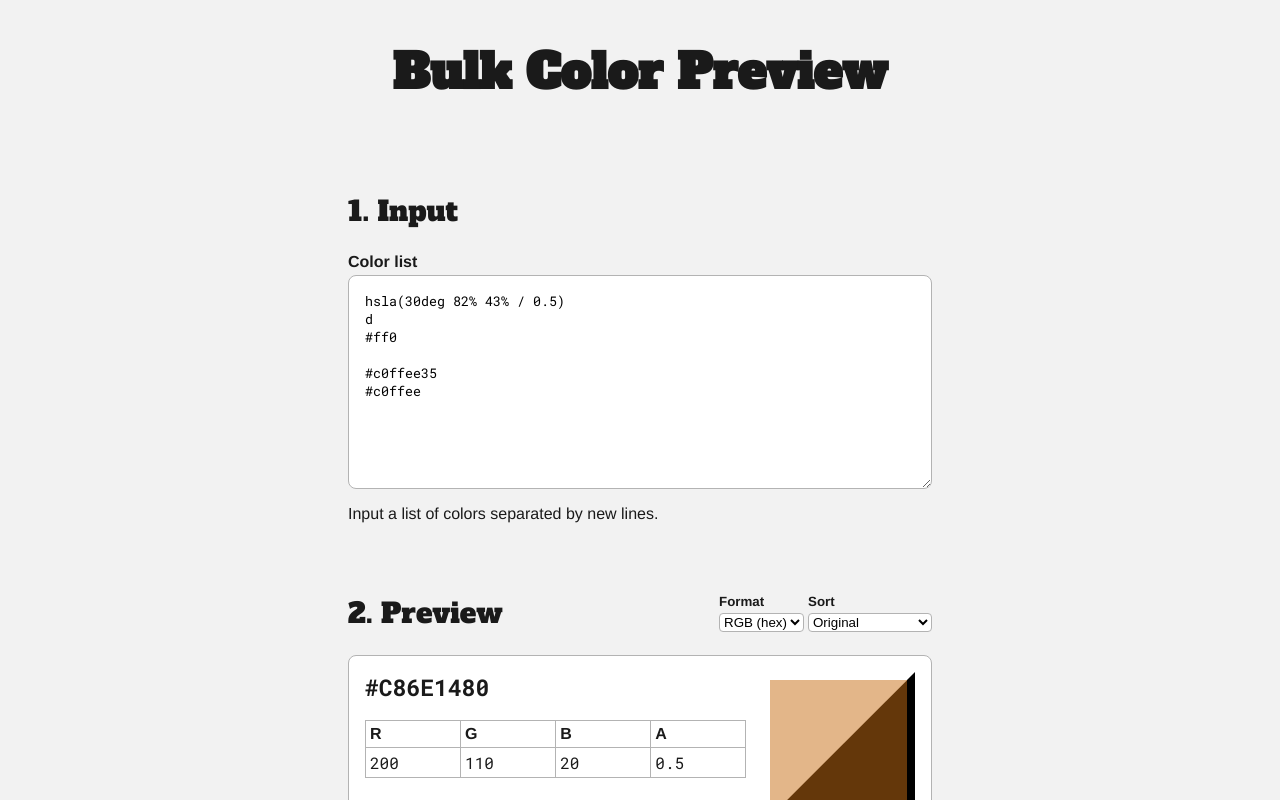
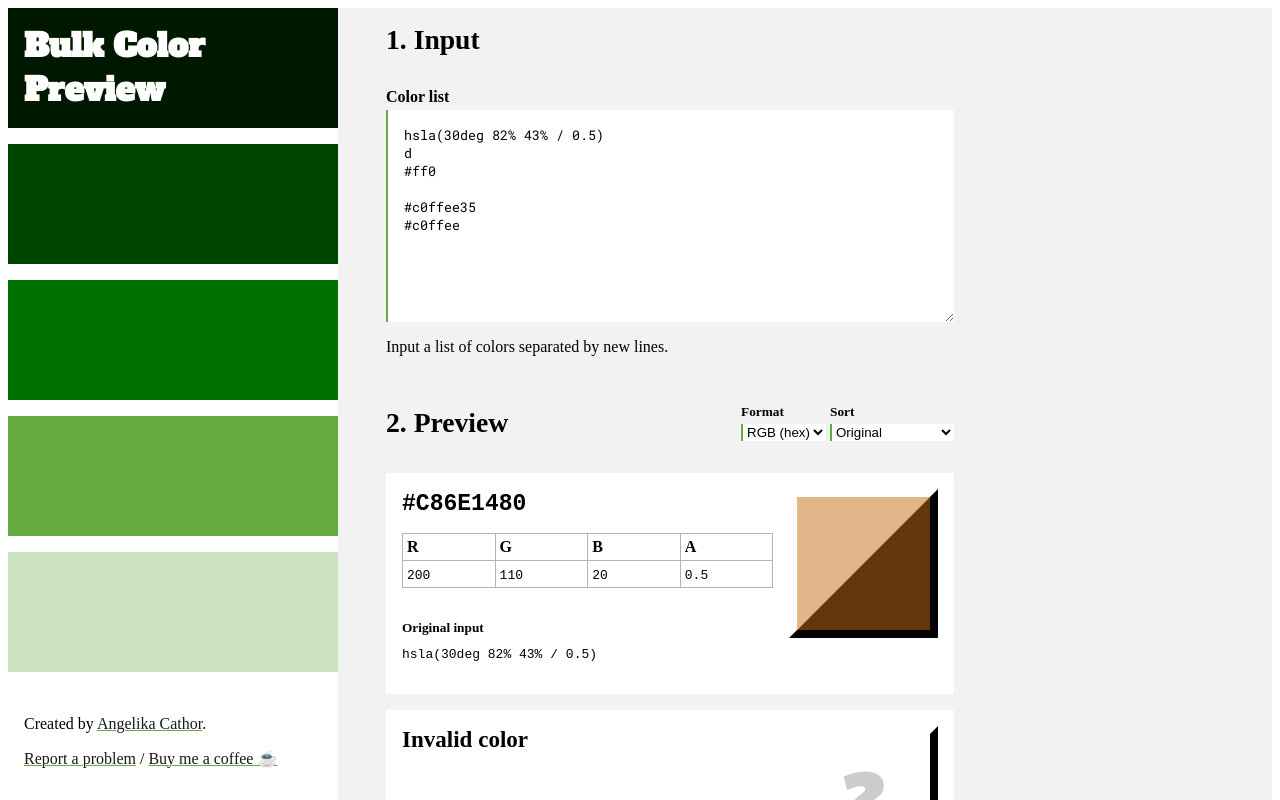
Before and after one commit to angelikatyborska/color-preview, a SvelteKit app: page / in a window 1280 px wide. Shown: the top 800 px of the page. Built offline with nearby package versions, Linux system fonts and the light colour scheme; a web font is replaced by a local one.

Commit message:
Develop layout

```diff
--- /dev/null
+++ b/src/global.css
@@ -0,0 +1,134 @@
+:root {
+  --heading-font-family: 'Alfa Slab One', serif;
+  --paragraph-font-family: 'Roboto', Helvetica Neue, Helvetica, Arial, sans-serif;
+  --code-font-family: 'Roboto Mono', Courier, monospace;
+
+  --font-size-h1: 2.986rem;
+  --font-size-h2: 2.488rem;
+  --font-size-h3: 2.074rem;
+  --font-size-h4: 1.728rem;
+  --font-size-h5: 1.44rem;
+  --font-size-h6: 1.2rem;
+  --font-size-p: 1rem;
+  --font-size-small: 0.833rem;
+
+  --grayscale-0: hsl(0deg 0% 0%);
+  --grayscale-10: hsl(0deg 0% 10%);
+  --grayscale-20: hsl(0deg 0% 20%);
+  --grayscale-30: hsl(0deg 0% 30%);
+  --grayscale-40: hsl(0deg 0% 40%);
+  --grayscale-50: hsl(0deg 0% 50%);
+  --grayscale-60: hsl(0deg 0% 60%);
+  --grayscale-70: hsl(0deg 0% 70%);
+  --grayscale-80: hsl(0deg 0% 80%);
+  --grayscale-90: hsl(0deg 0% 90%);
+  --grayscale-95: hsl(0deg 0% 95%);
+  --grayscale-100: hsl(0deg 0% 100%);
+
+  --text-color: var(--grayscale-10);
+  --background-color: var(--grayscale-95);
+
+  --spacing-xs: 4px;
+  --spacing-sm: 8px;
+  --spacing-md: 16px;
+  --spacing-lg: 32px;
+  --spacing-xl: 64px;
+
+  --transition-duration: 0.2s;
+  --transition-function: ease-in-out;
+
+  --purple-10: hsl(280 70% 10%);
+  --purple-30: hsl(280 70% 30%);
+  --purple-40: hsl(280 70% 40%);
+  --purple-50: hsl(280 70% 50%);
+  --purple-70: hsl(280 70% 70%);
+  --purple-90: hsl(280 70% 90%);
+  --purple-95: hsl(280 70% 95%);
+
+  --hue-rotate-animation-name: hueRotate;
+  /*--hue-rotate-animation-duration: 120s;*/
+  --hue-rotate-animation-duration: 20s;
+  --hue-rotate-animation-timing-function: linear;
+  --hue-rotate-animation-iteration-count: infinite;
+
+  * {
+    outline-offset: 2px;
+
+    &:focus {
+      outline-color: transparent;
+    }
+
+    &:focus-visible {
+      outline-color: var(--purple-50);
+    }
+  }
+}
+
+body {
+  font-family: var(--paragraph-font-family);
+  font-size: var(--font-size-p);
+  color: var(--text-color);
+  margin: 0;
+  padding: 0;
+}
+
+code {
+  font-family: var(--code-font-family);
+}
+
+h1 {
+  font-size: var(--font-size-h1);
+  font-family: var(--heading-font-family);
+}
+
+h2 {
+  font-size: var(--font-size-h2);
+  font-family: var(--heading-font-family);
+  font-weight: 400;
+}
+
+h3 {
+  font-size: var(--font-size-h3);
+  font-family: var(--heading-font-family);
+  font-weight: 400;
+}
+
+h4 {
+  font-size: var(--font-size-h4);
+  font-family: var(--heading-font-family);
+  font-weight: 400;
+}
+
+h5 {
+  font-size: var(--font-size-h5);
+  font-family: var(--heading-font-family);
+  font-weight: 400;
+}
+
+h6 {
+  font-size: var(--font-size-h6);
+  font-family: var(--heading-font-family);
+  font-weight: 400;
+}
+
+p {
+  font-size: var(--font-size-p);
+}
+
+a {
+  transition: var(--transition-duration) color var(--transition-function);
+  color: var(--text-color);
+  text-decoration-color: var(--purple-70);
+  text-decoration-thickness: 1px;
+
+  @media (prefers-reduced-motion: no-preference) {
+    animation-name: var(--hue-rotate-animation-name);
+    animation-duration: var(--hue-rotate-animation-duration);
+    animation-timing-function: var(--hue-rotate-animation-timing-function);
+    animation-iteration-count: var(--hue-rotate-animation-iteration-count);
+  }
+
+  &:hover {
+    color: var(--purple-40);
+  }
+}
--- a/src/lib/components/App.svelte
+++ b/src/lib/components/App.svelte
@@ -20,12 +20,10 @@
 </script>
 
 <div class="app">
-  <div class="intro">
-    <h1>Bulk Color Preview</h1>
-  </div>
-
   <div class="form">
-    <h2 class="step-heading">1. Input</h2>
+    <div class="step-heading-wrapper">
+      <h2 class="step-heading">1. Input</h2>
+    </div>
     <InputWithLabel labelFor="color-list-input" label="Color list">
       <textarea id="color-list-input" name="color-list-input" cols="10" rows="10" bind:value
       ></textarea>
@@ -33,7 +31,7 @@
     <p>Input a list of colors separated by new lines.</p>
   </div>
   <div>
-    <div class="heading-with-settings-wrapper">
+    <div class="step-heading-wrapper">
       <h2 class="step-heading">2. Preview</h2>
 
       <div class="settings">
@@ -57,35 +55,41 @@
 </div>
 
 <style>
-  @import '../../app.css';
-
   .app {
     display: grid;
     grid-auto-rows: min-content;
     gap: var(--spacing-lg);
   }
 
-  .intro {
-    text-align: center;
+  .step-heading {
+    margin: 0;
+    font-size: var(--font-size-h4);
+    white-space: nowrap;
   }
 
-  .step-heading {
-    font-size: var(--font-size-h4);
-  }
-
-  .heading-with-settings-wrapper {
+  .step-heading-wrapper {
+    margin-block: 0 var(--spacing-lg);
     display: flex;
     flex-direction: row;
     justify-content: space-between;
     align-items: center;
+    gap: var(--spacing-lg);
   }
 
   textarea {
     resize: vertical;
+    background-color: var(--grayscale-100);
+    border: 0;
+    border-left: 2px solid var(--purple-70);
     padding: var(--spacing-md);
-    border-radius: var(--box-border-radius);
-    border: var(--box-border);
     font-family: var(--code-font-family);
+
+    @media (prefers-reduced-motion: no-preference) {
+      animation-name: var(--hue-rotate-animation-name);
+      animation-duration: var(--hue-rotate-animation-duration);
+      animation-timing-function: var(--hue-rotate-animation-timing-function);
+      animation-iteration-count: var(--hue-rotate-animation-iteration-count);
+    }
   }
 
   .settings {
--- a/src/lib/components/ColorCard.svelte
+++ b/src/lib/components/ColorCard.svelte
@@ -129,8 +129,6 @@
     display: grid;
     grid-template-areas: 'text preview';
     padding: var(--spacing-md);
-    border-radius: var(--box-border-radius);
-    border: var(--box-border);
     grid-template-columns: minmax(0, 5fr) minmax(0, 2fr);
     background-color: var(--grayscale-100);
   }
@@ -183,12 +181,12 @@
   }
 
   .preview {
+    container-type: inline-size;
     grid-area: preview;
     position: relative;
     background: white;
     overflow: hidden;
     aspect-ratio: 1/1;
-    font-size: 100px;
     text-align: center;
     display: flex;
     flex-direction: row;
@@ -221,6 +219,7 @@
     }
 
     .content {
+      font-size: 50cqi;
       position: relative;
       z-index: 2;
       font-family: var(--heading-font-family);
--- a/src/lib/components/Select.svelte
+++ b/src/lib/components/Select.svelte
@@ -15,14 +15,21 @@
 
 <style>
   select {
-    border: var(--box-border);
-    border-radius: var(--box-border-radius-small);
+    border: 0;
     background-color: var(--grayscale-100);
+    border-left: 2px solid var(--purple-70);
     cursor: pointer;
     transition: var(--transition-duration) background-color var(--transition-function);
 
+    @media (prefers-reduced-motion: no-preference) {
+      animation-name: var(--hue-rotate-animation-name);
+      animation-duration: var(--hue-rotate-animation-duration);
+      animation-timing-function: var(--hue-rotate-animation-timing-function);
+      animation-iteration-count: var(--hue-rotate-animation-iteration-count);
+    }
+
     &:hover {
-      background-color: var(--grayscale-95);
+      background-color: var(--purple-95);
     }
   }
 </style>
--- a/src/routes/+layout.svelte
+++ b/src/routes/+layout.svelte
@@ -9,136 +9,148 @@
 </svelte:head>
 
 <div class="page">
+  <header>
+    <h1><div>Bulk Color Preview</div></h1>
+    <div></div>
+    <div></div>
+    <div></div>
+    <div></div>
+  </header>
+
   <main>
     {@render children()}
   </main>
 
   <footer>
     <p>
-      <a href="https://github.com/angelikatyborska/color-preview/issues">Report a problem</a>.
+      Created by <a href="https://angelika.me">Angelika Cathor</a>.
     </p>
+
     <p>
-      Created by <a href="https://angelika.me">Angelika Cathor</a>.
-      <a href="https://ko-fi.com/angelikatyborska">Buy me a coffee ☕️</a>.
+      <a href="https://github.com/angelikatyborska/color-preview/issues">Report a problem</a>
+      /
+      <a href="https://ko-fi.com/angelikatyborska">Buy me a coffee&nbsp;☕️</a>
     </p>
   </footer>
 </div>
 
 <style>
-  :root {
-    --heading-font-family: 'Alfa Slab One', serif;
-    --paragraph-font-family: 'Roboto', Helvetica Neue, Helvetica, Arial, sans-serif;
-    --code-font-family: 'Roboto Mono', Courier, monospace;
-
-    --font-size-h1: 2.986rem;
-    --font-size-h2: 2.488rem;
-    --font-size-h3: 2.074rem;
-    --font-size-h4: 1.728rem;
-    --font-size-h5: 1.44rem;
-    --font-size-h6: 1.2rem;
-    --font-size-p: 1rem;
-    --font-size-small: 0.833rem;
-
-    --grayscale-0: hsl(0deg 0% 0%);
-    --grayscale-10: hsl(0deg 0% 10%);
-    --grayscale-20: hsl(0deg 0% 20%);
-    --grayscale-30: hsl(0deg 0% 30%);
-    --grayscale-40: hsl(0deg 0% 40%);
-    --grayscale-50: hsl(0deg 0% 50%);
-    --grayscale-60: hsl(0deg 0% 60%);
-    --grayscale-70: hsl(0deg 0% 70%);
-    --grayscale-80: hsl(0deg 0% 80%);
-    --grayscale-90: hsl(0deg 0% 90%);
-    --grayscale-95: hsl(0deg 0% 95%);
-    --grayscale-100: hsl(0deg 0% 100%);
-
-    --text-color: var(--grayscale-10);
-    --background-color: var(--grayscale-95);
-
-    --spacing-xs: 4px;
-    --spacing-sm: 8px;
-    --spacing-md: 16px;
-    --spacing-lg: 32px;
-    --spacing-xl: 64px;
-
-    --box-border: 1px solid var(--grayscale-70);
-    --box-border-radius: var(--spacing-sm);
-    --box-border-radius-small: var(--spacing-xs);
-    --transition-duration: 0.2s;
-    --transition-function: ease-in-out;
-  }
-
-  :global(body) {
-    font-family: var(--paragraph-font-family);
-    font-size: var(--font-size-p);
-    color: var(--text-color);
-    margin: 0;
-    padding: 0;
-  }
-
-  :global(code) {
-    font-family: var(--code-font-family);
-  }
-
-  :global(h1) {
-    font-size: var(--font-size-h1);
-    font-family: var(--heading-font-family);
-  }
-
-  :global(h2) {
-    font-size: var(--font-size-h2);
-    font-family: var(--heading-font-family);
-    font-weight: 400;
-  }
-
-  :global(h3) {
-    font-size: var(--font-size-h3);
-    font-family: var(--heading-font-family);
-    font-weight: 400;
-  }
-
-  :global(h4) {
-    font-size: var(--font-size-h4);
-    font-family: var(--heading-font-family);
-    font-weight: 400;
-  }
-
-  :global(h5) {
-    font-size: var(--font-size-h5);
-    font-family: var(--heading-font-family);
-    font-weight: 400;
-  }
-
-  :global(h6) {
-    font-size: var(--font-size-h6);
-    font-family: var(--heading-font-family);
-    font-weight: 400;
-  }
-
-  :global(p) {
-    font-size: var(--font-size-p);
-  }
-
-  :global(main) {
-    padding: var(--spacing-sm);
-  }
-
-  :global(a) {
-    color: var(--text-color);
-    transition: var(--transition-duration) color var(--transition-function);
-  }
-
-  footer {
-    text-align: center;
-    font-size: var(--font-size-small);
-  }
+  @import '../fonts.css';
+  @import '../global.css';
 
   .page {
     display: grid;
     grid-auto-rows: min-content;
-    grid-template-columns: minmax(min-content, 600px);
+    grid-template-columns:
+      [aside-left-start main-start aside-right-start] 1fr
+      [aside-left-end main-end aside-right-end];
+    grid-template-rows: [header-start] auto [header-end main-start] auto [main-end footer-start] auto [footer-end];
     justify-content: center;
-    gap: var(--spacing-xl);
+    row-gap: var(--spacing-lg);
     background: var(--background-color);
+
+    @media (width >= 777px) {
+      grid-auto-rows: min-content;
+      grid-template-columns:
+        [aside-left-start] minmax(min-content, 330px)
+        [aside-left-end main-start] minmax(min-content, 600px)
+        [main-end aside-right-start] 1fr [aside-right-end];
+      grid-template-rows:
+        [header-start main-start] min-content
+        [header-end footer-start] 1fr [footer-end main-end];
+      justify-content: center;
+      row-gap: 0;
+      column-gap: var(--spacing-lg);
+
+      &:before {
+        content: '';
+        background-color: var(--grayscale-100);
+        grid-column: aside-left-start / aside-left-end;
+        grid-row: header-start / footer-end;
+      }
+    }
+  }
+
+  header {
+    display: grid;
+    grid-template-columns: repeat(5, 1fr);
+    gap: var(--spacing-sm);
+
+    @media (width >= 777px) {
+      grid-column: aside-left-start / aside-left-end;
+      grid-row: header-start / header-end;
+      display: grid;
+      gap: var(--spacing-md);
+      background-color: var(--grayscale-100);
+      position: sticky;
+      top: 0;
+      grid-template-columns: 1fr;
+      grid-template-rows: repeat(5, 1fr);
+      align-self: start;
+    }
+
+    h1 {
+      margin: 0;
+      font-size: clamp(var(--font-size-h4), min(4dvh, 4dvw), var(--font-size-h1));
+    }
+
+    > * {
+      color: var(--grayscale-100);
+
+      @media (prefers-reduced-motion: no-preference) {
+        animation-name: var(--hue-rotate-animation-name);
+        animation-duration: var(--hue-rotate-animation-duration);
+        animation-timing-function: var(--hue-rotate-animation-timing-function);
+        animation-iteration-count: var(--hue-rotate-animation-iteration-count);
+      }
+    }
+
+    > *:nth-child(1) {
+      background-color: var(--purple-10);
+    }
+    > *:nth-child(2) {
+      background-color: var(--purple-30);
+    }
+    > *:nth-child(3) {
+      background-color: var(--purple-50);
+    }
+    > *:nth-child(4) {
+      background-color: var(--purple-70);
+    }
+    > *:nth-child(5) {
+      background-color: var(--purple-90);
+    }
+  }
+
+  main {
+    grid-column: main-start / main-end;
+    grid-row: main-start / main-end;
+  }
+
+  footer {
+    grid-column: aside-left-start / aside-left-end;
+    grid-row: footer-start / footer-end;
+    font-size: var(--font-size-small);
+    text-align: center;
+
+    @media (width >= 777px) {
+      position: sticky;
+      bottom: 0;
+      text-align: left;
+      align-self: end;
+      background-color: var(--grayscale-100);
+    }
+  }
+
+  header h1,
+  main,
+  footer {
+    padding: var(--spacing-md);
+  }
+
+  @keyframes -global-hueRotate {
+    to {
+      filter: hue-rotate(720deg);
+    }
   }
 </style>
```
Also changed, not shown: src/fonts.css (renamed from src/app.css).
